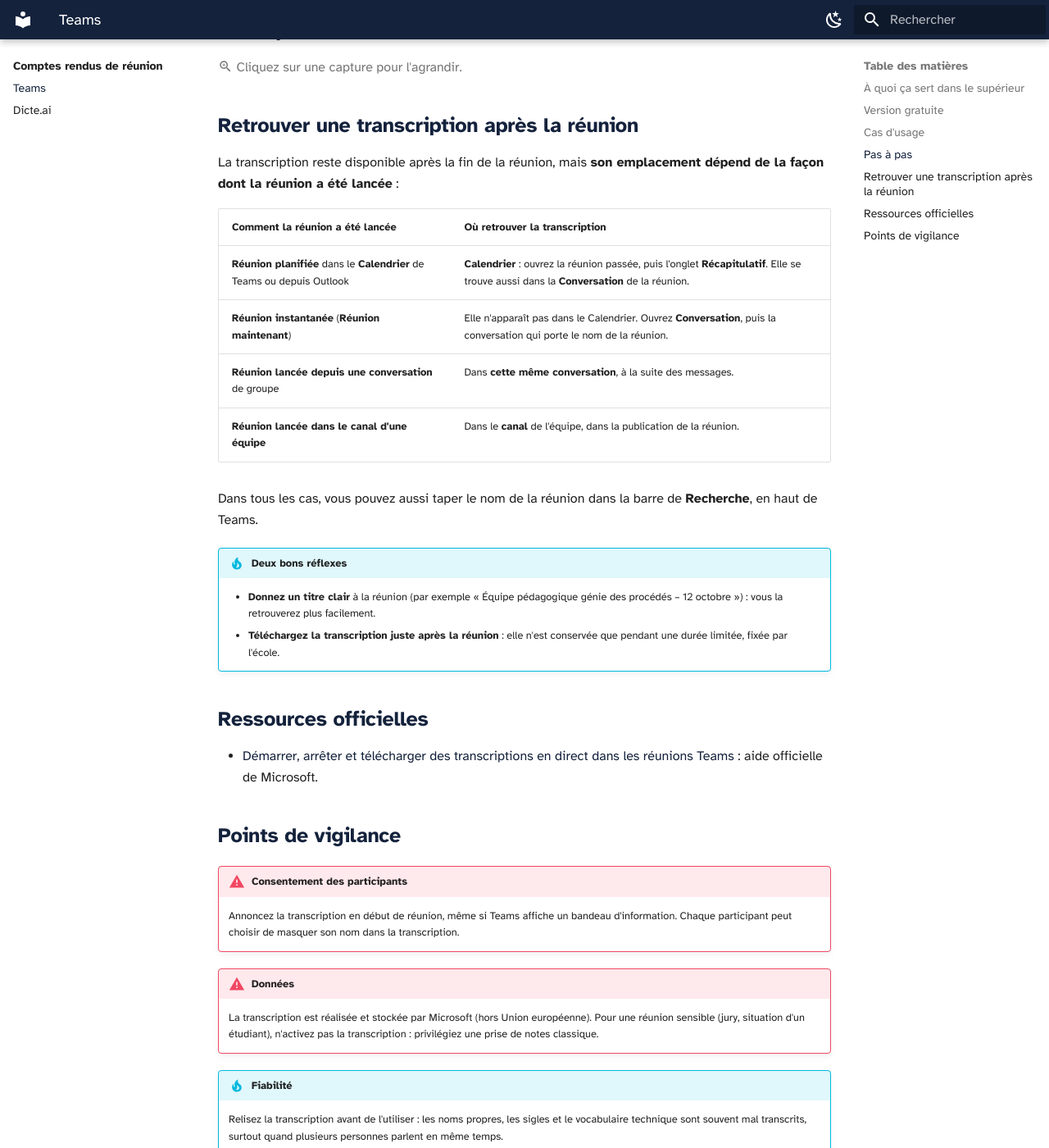
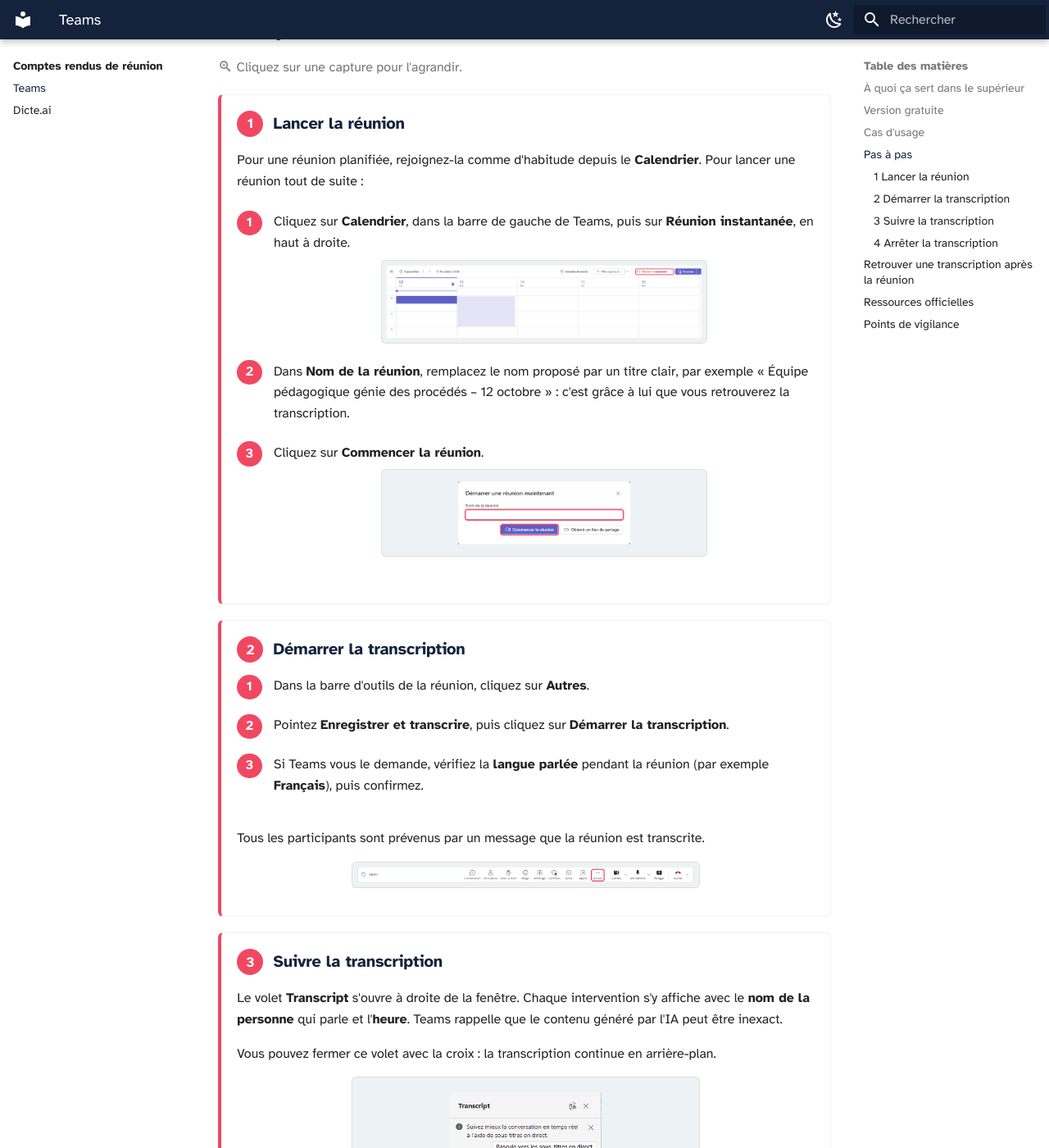
Before and after one commit to Celine-ferrier/Boite-outils-IA, an MkDocs documentation site: the page built from docs/comptes-rendus/teams.md, in a window 1280 px wide and 1400 px high, scrolled down 1636 px. Shown: the whole window at 82% size. Built offline with MkDocs 1.6.1 and Material for MkDocs 9.7.7, drawn with Linux system fonts in a browser that asks for light colours; some of the changed text lies outside the part shown.

Commit message:
Teams : étapes 1 à 4 du pas à pas avec captures (réunion instantanée, transcription)
Co-Authored-By: Claude Opus 5.5 <noreply@anthropic.com>
Claude-Session: https://claude.ai/code/session_01ADR9hzhyEw6Dc3N18BUyt5

```diff
--- a/docs/comptes-rendus/teams.md
+++ b/docs/comptes-rendus/teams.md
@@ -62,13 +62,66 @@ La transcription est **incluse** dans Teams avec votre compte enseignant (suite
 :material-magnify-plus-outline: Cliquez sur une capture pour l'agrandir.
 { .astuce-zoom }
 
+<div class="etape" markdown>
+
+### <span class="etape-num">1</span> Lancer la réunion
+
+Pour une réunion planifiée, rejoignez-la comme d'habitude depuis le **Calendrier**. Pour lancer une réunion tout de suite :
+
+1. Cliquez sur **Calendrier**, dans la barre de gauche de Teams, puis sur **Réunion instantanée**, en haut à droite.
+
+    ![Calendrier Teams : bouton Réunion instantanée](teams-01-reunion-instantanee.png)
+
+2. Dans **Nom de la réunion**, remplacez le nom proposé par un titre clair, par exemple « Équipe pédagogique génie des procédés – 12 octobre » : c'est grâce à lui que vous retrouverez la transcription.
+3. Cliquez sur **Commencer la réunion**.
+
+    ![Fenêtre Démarrer une réunion maintenant : champ Nom de la réunion et bouton Commencer la réunion](teams-01-nom-reunion.png)
+
+</div>
+
+<div class="etape" markdown>
+
+### <span class="etape-num">2</span> Démarrer la transcription
+
+1. Dans la barre d'outils de la réunion, cliquez sur **Autres**.
+2. Pointez **Enregistrer et transcrire**, puis cliquez sur **Démarrer la transcription**.
+3. Si Teams vous le demande, vérifiez la **langue parlée** pendant la réunion (par exemple **Français**), puis confirmez.
+
+Tous les participants sont prévenus par un message que la réunion est transcrite.
+
+![Barre d'outils de la réunion : bouton Autres](teams-02-autres.png)
+
+</div>
+
+<div class="etape" markdown>
+
+### <span class="etape-num">3</span> Suivre la transcription
+
+Le volet **Transcript** s'ouvre à droite de la fenêtre. Chaque intervention s'y affiche avec le **nom de la personne** qui parle et l'**heure**. Teams rappelle que le contenu généré par l'IA peut être inexact.
+
+Vous pouvez fermer ce volet avec la croix : la transcription continue en arrière-plan.
+
+![Volet Transcript : interventions transcrites avec l'heure, noms des participants masqués](teams-03-transcript.png)
+
+</div>
+
+<div class="etape" markdown>
+
+### <span class="etape-num">4</span> Arrêter la transcription
+
+1. Cliquez de nouveau sur **Autres**.
+2. Pointez **Enregistrer et transcrire**, puis cliquez sur **Arrêter la transcription**.
+
+Le message **La transcription a pris fin** s'affiche. Vous pouvez la redémarrer à tout moment. Si vous quittez la réunion sans l'arrêter, la transcription s'arrête automatiquement.
+
+![Message La transcription a pris fin](teams-04-fin.png)
+
+</div>
+
 <!--
-Étapes à rédiger à partir des captures (plan provisoire) :
- 1. Pendant la réunion, ouvrir le menu Plus d'actions
- 2. Enregistrer et transcrire > Démarrer la transcription
- 3. Vérifier la langue parlée
- 4. Arrêter la transcription
- 5. Retrouver la transcription (selon le mode de lancement)
+Étapes restant à rédiger (captures à recevoir) :
+ - menu Autres > Enregistrer et transcrire ouvert (étapes 2 et 4)
+ 5. Retrouver la transcription après la réunion (planifiée / instantanée)
  6. Télécharger la transcription
 -->
 
```
Also changed, not shown: docs/comptes-rendus/teams-01-nom-reunion.png (added), docs/comptes-rendus/teams-01-reunion-instantanee.png (added), docs/comptes-rendus/teams-02-autres.png (added), docs/comptes-rendus/teams-03-transcript.png (added), docs/comptes-rendus/teams-04-fin.png (added).
